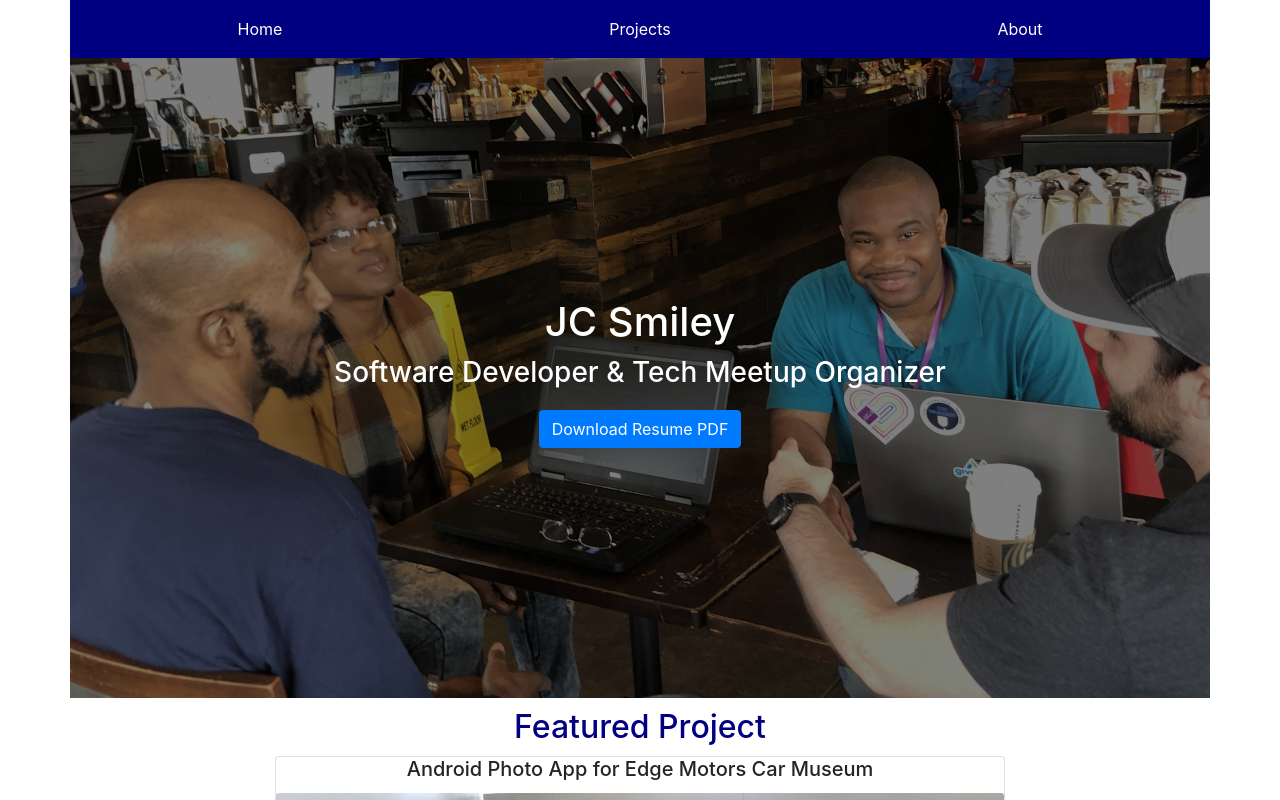
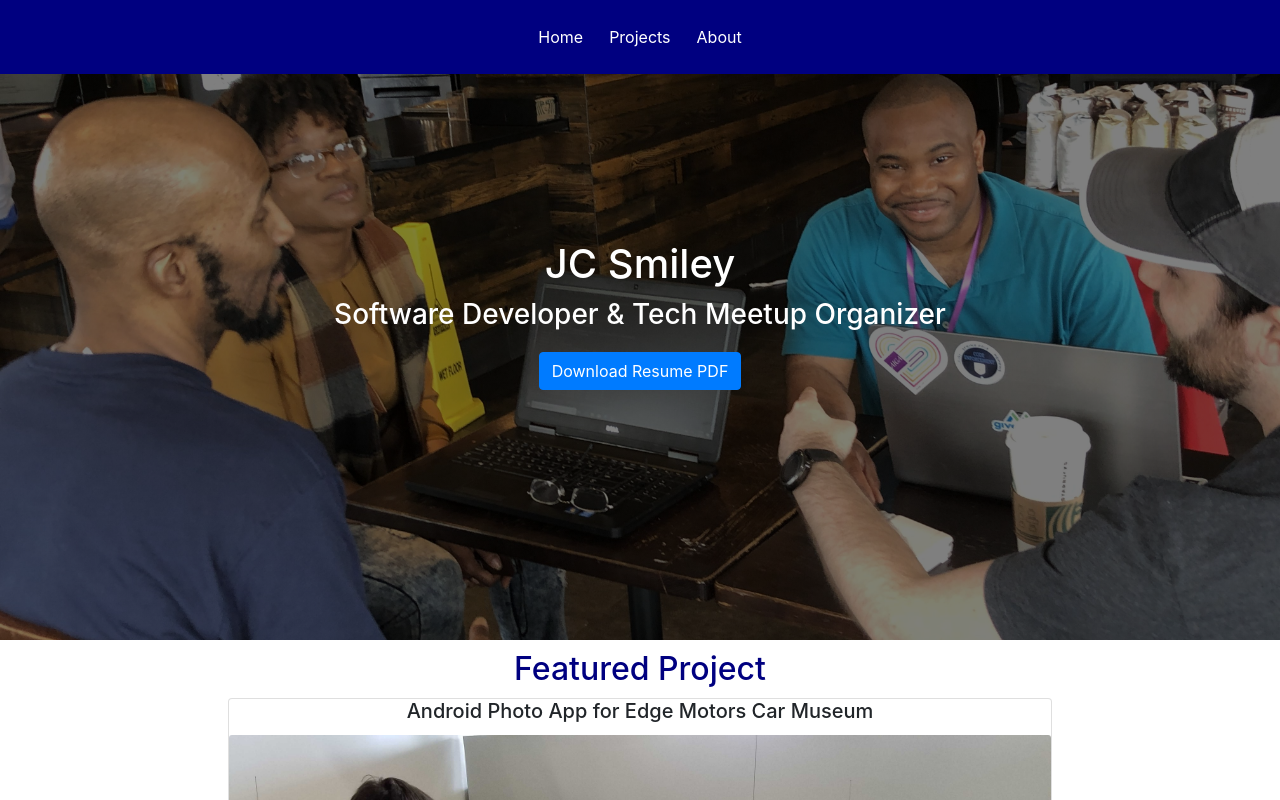
Before and after one commit to jcsmileyjr/v2-Portfolio, a React (Create React App) app in the folder portfolio/: page / in a window 1280 px wide. Shown: the top 800 px of the page. Built offline with nearby package versions, Linux system fonts and the light colour scheme.

Commit message:
Fixed navbar

```diff
--- a/portfolio/src/App.css
+++ b/portfolio/src/App.css
@@ -17,6 +17,9 @@
 /********** Nav Component Styling **********/
 .navSection {
   background-color: navy;
+  display: flex; /* Affect content of this container*/
+  align-items: center; /*Center the content on the x axis*/
+  justify-content: center; /*Center the content on the y axis*/
 }
 
 .navButton {
--- a/portfolio/src/components/Nav.js
+++ b/portfolio/src/components/Nav.js
@@ -1,21 +1,23 @@
 import React from 'react';
-import { Container, Row, Col, Button} from 'react-bootstrap';
+import { Container, Row, Col, Button, Navbar} from 'react-bootstrap';
 import '../App.css';
 
 export default function Nav(props){
     return(
         <Container className="navSection">
-            <Row className="aboveOverlay">
-            <Col className="center">
+            <Navbar className="navSection center" fixed="top">
+
+
                     <Button variant="link" className="navButton">Home</Button>
-                </Col>
-                <Col className="center">
+
+
                     <Button variant="link" className="navButton">Projects</Button>
-                </Col>
-                <Col className="center">
+
                     <Button variant="link" className="navButton">About</Button>
-                </Col>
-            </Row>
+
+
+            </Navbar>
+
         </Container>
     );
 }
--- a/portfolio/src/components/intro.js
+++ b/portfolio/src/components/intro.js
@@ -6,7 +6,7 @@ import Project from './project';
 
 export default function Intro(props){
     return(
-        <Container >
+        <Container fluid={true} >
             <Row className="introContainer introImage">
                 <Col className="introTitle">
                     <h1>JC Smiley</h1>
```
